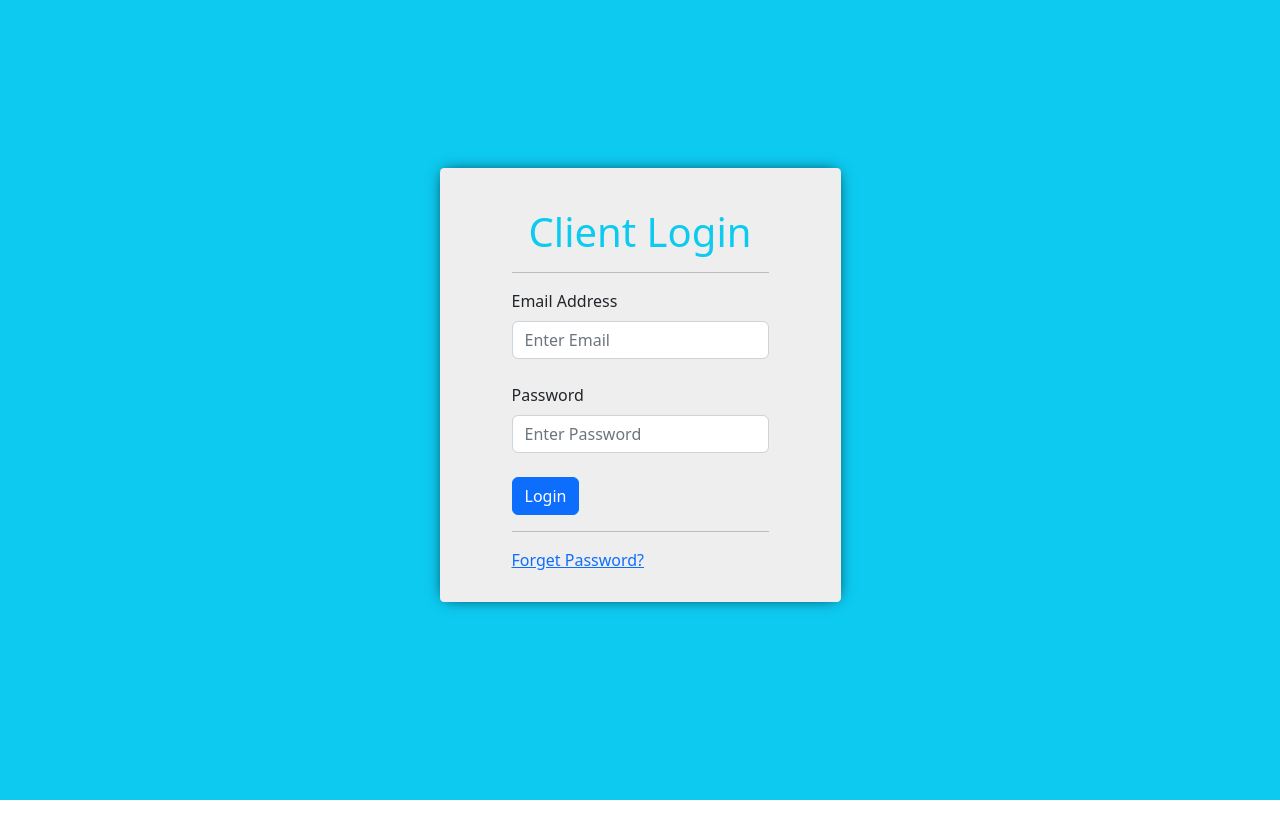
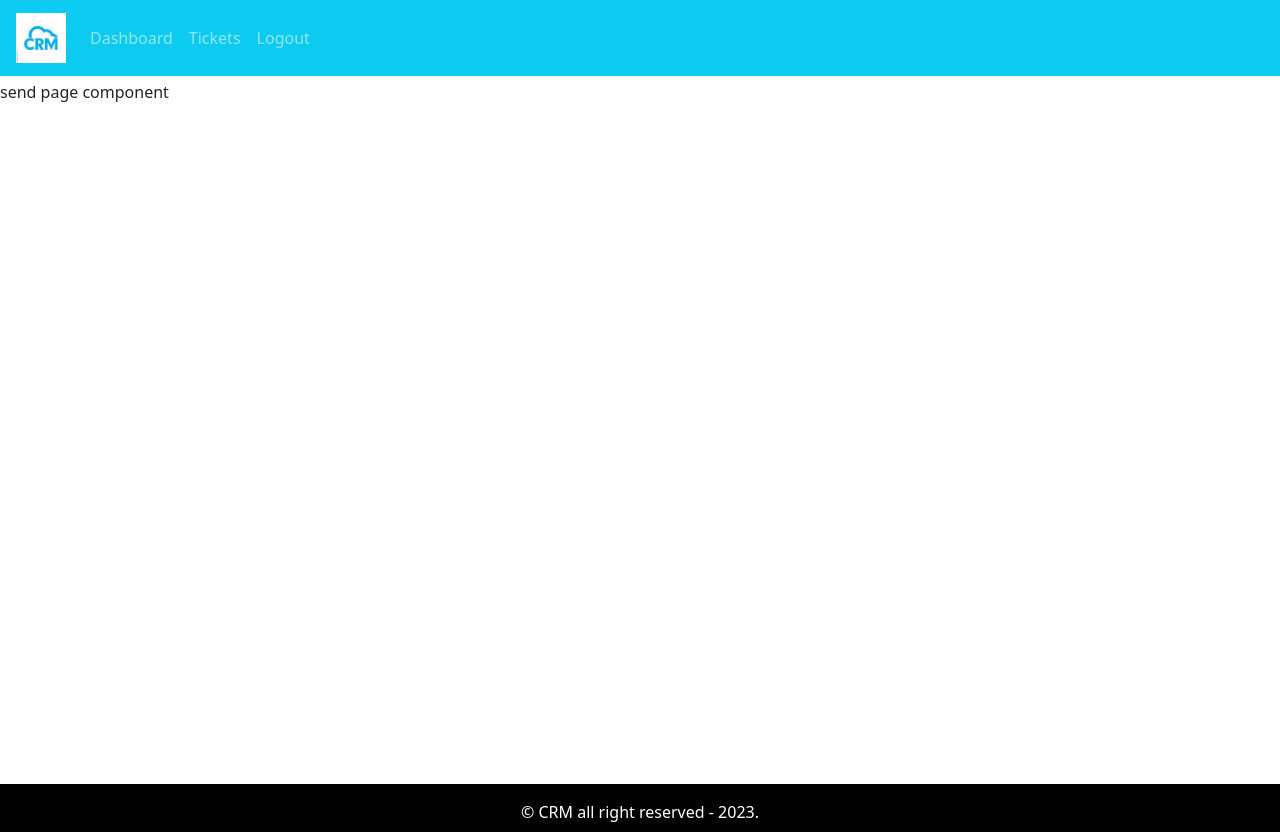
Before and after one commit to shahnawaz52/crm-frontend, a React (Create React App) app: page / in a window 1280 px wide. Before the commit the page ends 800 px from the top, so only its background shows below. Built offline with nearby package versions, Linux system fonts and the light colour scheme.

Commit message:
[Add] Added page layout

```diff
--- a/public/index.html
+++ b/public/index.html
@@ -9,35 +9,14 @@
       name="description"
       content="Web site created using create-react-app"
     />
-    <link rel="apple-touch-icon" href="%PUBLIC_URL%/logo192.png" />
-    <!--
-      manifest.json provides metadata used when your web app is installed on a
-      user's mobile device or desktop. See https://developers.google.com/web/fundamentals/web-app-manifest/
-    -->
-    <link rel="manifest" href="%PUBLIC_URL%/manifest.json" />
-    <!--
-      Notice the use of %PUBLIC_URL% in the tags above.
-      It will be replaced with the URL of the `public` folder during the build.
-      Only files inside the `public` folder can be referenced from the HTML.
 
-      Unlike "/favicon.ico" or "favicon.ico", "%PUBLIC_URL%/favicon.ico" will
-      work correctly both with client-side routing and a non-root public URL.
-      Learn how to configure a non-root public URL by running `npm run build`.
-    -->
-    <title>React App</title>
+    <link href="https://cdn.jsdelivr.net/npm/bootstrap@5.3.0/dist/css/bootstrap.min.css" rel="stylesheet" integrity="sha384-9ndCyUaIbzAi2FUVXJi0CjmCapSmO7SnpJef0486qhLnuZ2cdeRhO02iuK6FUUVM" crossorigin="anonymous">
+
+    <title>CRM Ticket System</title>
   </head>
   <body>
     <noscript>You need to enable JavaScript to run this app.</noscript>
     <div id="root"></div>
-    <!--
-      This HTML file is a template.
-      If you open it directly in the browser, you will see an empty page.
-
-      You can add webfonts, meta tags, or analytics to this file.
-      The build step will place the bundled scripts into the <body> tag.
-
-      To begin the development, run `npm start` or `yarn start`.
-      To create a production bundle, use `npm run build` or `yarn build`.
-    -->
   </body>
+  <script src="https://cdn.jsdelivr.net/npm/bootstrap@5.3.0/dist/js/bootstrap.bundle.min.js" integrity="sha384-geWF76RCwLtnZ8qwWowPQNguL3RmwHVBC9FhGdlKrxdiJJigb/j/68SIy3Te4Bkz" crossorigin="anonymous"></script>
 </html>
--- a/src/App.css
+++ b/src/App.css
@@ -0,0 +1,24 @@
+.default-layout {
+    display: grid;
+    grid-template-rows: 80px auto 3rem;
+    grid-template-areas:
+    "header"
+    "main"
+    "footer";
+}
+
+header {
+    grid-area: header;
+}
+
+main {
+    grid-area: main;
+    min-height: 88vh;
+}
+
+footer {
+    grid-area: footer;
+    background: black;
+    padding: 1rem;
+    color: white;
+}
--- a/src/App.js
+++ b/src/App.js
@@ -1,11 +1,15 @@
 import './App.css';
+import DefaultLayout from './layout/DefaultLayout';
 
 import EntryPage from './pages/entry/EntryPage';
 
 function App() {
   return (
     <div className="App">
-      <EntryPage />
+      {/* <EntryPage /> */}
+      <DefaultLayout>
+          send page component
+        </DefaultLayout>
     </div>
   );
 }
--- /dev/null
+++ b/src/layout/DefaultLayout.js
@@ -0,0 +1,20 @@
+import Header from "./partials/Header";
+import Footer from "./partials/Footer";
+
+const DefaultLayout = ({children}) => {
+    return (
+        <div className="default-layout">
+            <header className="header">
+                <Header />
+            </header>
+            <main>
+                {children}
+            </main>
+            <footer className="footer">
+                <Footer />
+            </footer>
+        </div>
+    )
+}
+
+export default DefaultLayout;
--- /dev/null
+++ b/src/layout/partials/Footer.js
@@ -0,0 +1,9 @@
+const Footer = () => {
+    return (
+        <div className="text-center copy-right">
+            &copy; CRM all right reserved - 2023.
+        </div>
+    )
+}
+
+export default Footer;
--- /dev/null
+++ b/src/layout/partials/Header.js
@@ -0,0 +1,22 @@
+import {Navbar , Nav} from 'react-bootstrap';
+import logo from '../../assets/image/logo.jpg';
+
+const Header = () => {
+    return (
+        <Navbar collapseOnSelect bg="info" variant="dark" expand="md" className='w-100'>
+            <Navbar.Brand className='mx-3'>
+                <img src={logo} alt="logo" width="50px" />
+            </Navbar.Brand>
+            <Navbar.Toggle aria-controls='basic-navbar-nav' />
+            <Navbar.Collapse id="basic-navbar-nav">
+                <Nav className="ml-auto">
+                    <Nav.Link href="/dashboard">Dashboard</Nav.Link>
+                    <Nav.Link href="/dashboard">Tickets</Nav.Link>
+                    <Nav.Link href="/dashboard">Logout</Nav.Link>
+                </Nav>
+            </Navbar.Collapse>
+        </Navbar>
+    )
+}
+
+export default Header;
--- a/src/pages/entry/EntryPage.js
+++ b/src/pages/entry/EntryPage.js
@@ -1,4 +1,3 @@
-import { Jumbotron } from 'react-bootstrap';
 import { useState } from "react";
 import './EntryPage.css';
 import Login from '../../components/Login/Login';
@@ -19,27 +18,28 @@ const EntryPage = () => {
                 break;
             case 'password':
                 setPassword(value);
+                break;
             default:
                 break;
         }
         console.log(name, value);
     }
 
-    const handleOnSubmit = e => {
+    const handleOnSubmit = (e) => {
         e.preventDefault();
         if(!email || !password) {
             alert('Fill up all the form!');
         }
     }
 
-    const handleOnResetSubmit = e => {
+    const handleOnResetSubmit = (e) => {
         e.preventDefault();
         if(!email) {
             alert('Fill up all the form!');
         }
     }
 
-    const handleFormSwitch = formType => {
+    const handleFormSwitch = (formType) => {
         setFormLoad(formType);
     }
 
```
Also changed, not shown: src/assets/image/logo.jpg (added).
